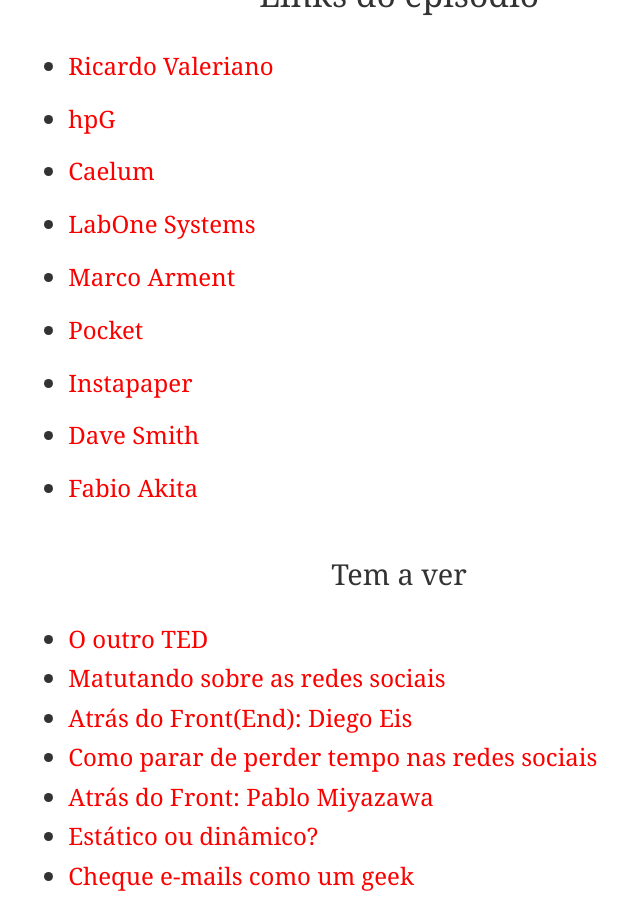
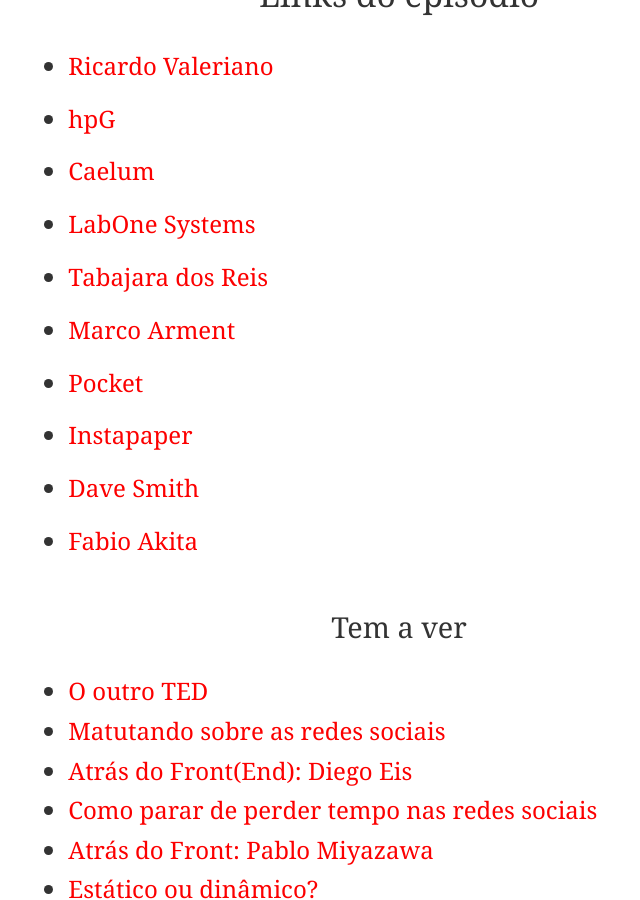
Before and after one commit to eduf/eduf.github.com, a Jekyll site: the page built from _posts/2013-05-29-como-programadores-pegam-onibus.md, in a window 1280 px wide and 900 px high, scrolled down 1080 px. Shown: the whole window, without its empty margins (241-881 px from the left). Built offline with Jekyll 4.4.1, drawn with Linux system fonts in a browser that asks for light colours; nearby versions of some CDN libraries; comment, search, counter and statistics services are not loaded.

Commit message:
Incluindo o Tabajara

```diff
--- a/_posts/2013-05-29-como-programadores-pegam-onibus.md
+++ b/_posts/2013-05-29-como-programadores-pegam-onibus.md
@@ -25,6 +25,8 @@
 
 * [LabOne Systems](http://www.labone.net/pt/html/home.html)
 
+* [Tabajara dos Reis](http://br.linkedin.com/in/tabajara)
+
 * [Marco Arment](http://marco.org)
 
 * [Pocket](http://getpocket.com)
```
